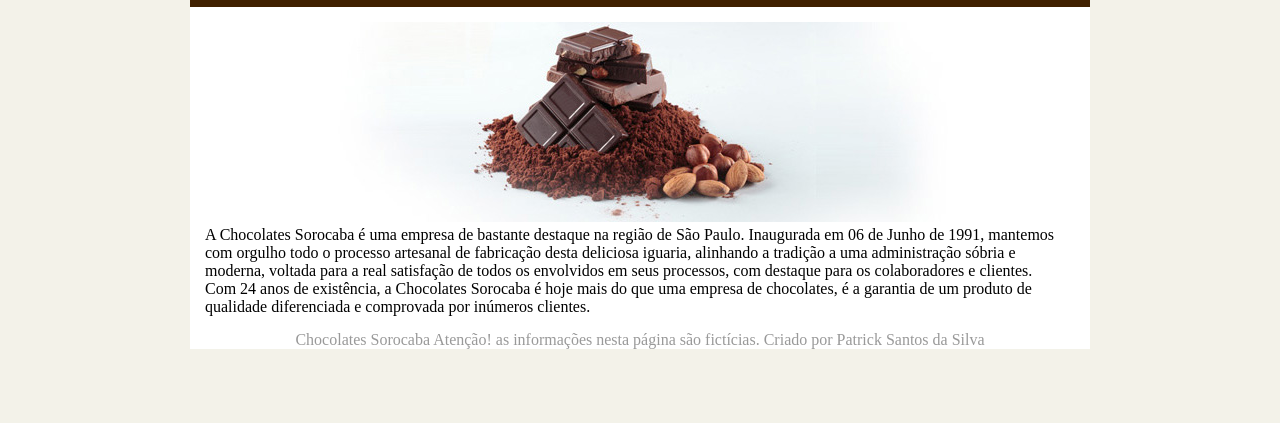
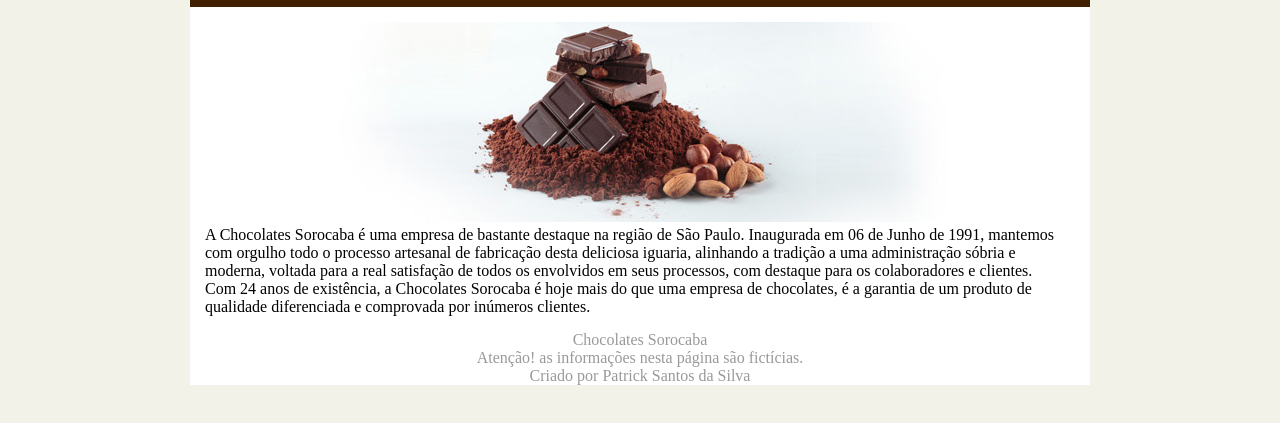
Before and after one commit to milkshaketh-droid/doces, a plain HTML site: page quemsomos.html in a window 1280 px wide. Shown: the part 331-754 px from the top of the page. Drawn offline with Linux system fonts and the light colour scheme.

Commit message:
Update quemsomos.html

```diff
--- a/quemsomos.html
+++ b/quemsomos.html
@@ -46,8 +46,8 @@
 			</article>
 			<footer>
 				<p>
-					Chocolates Sorocaba
-					Atenção! as informações nesta página são fictícias.
+					Chocolates Sorocaba<br>
+					Atenção! as informações nesta página são fictícias.<br>
 					Criado por Patrick Santos da Silva
 				</p>
 			</footer>
```
